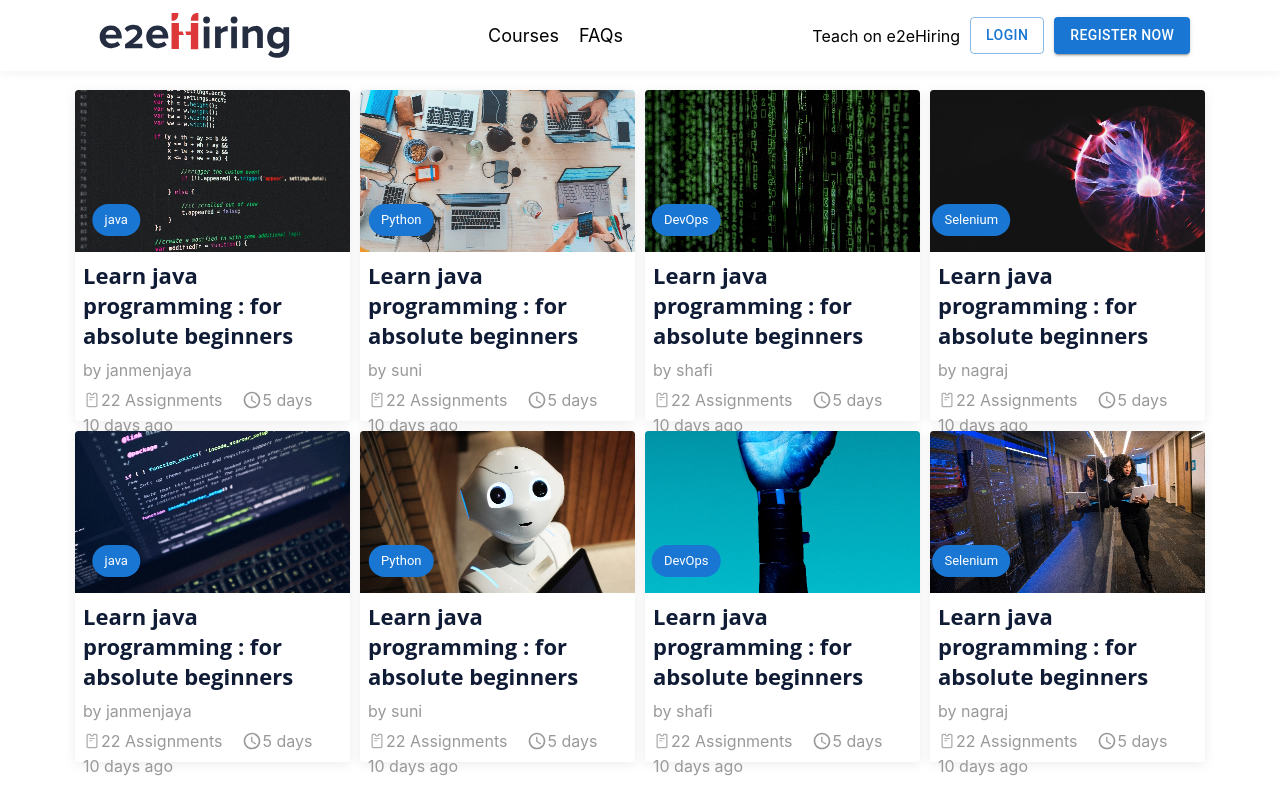
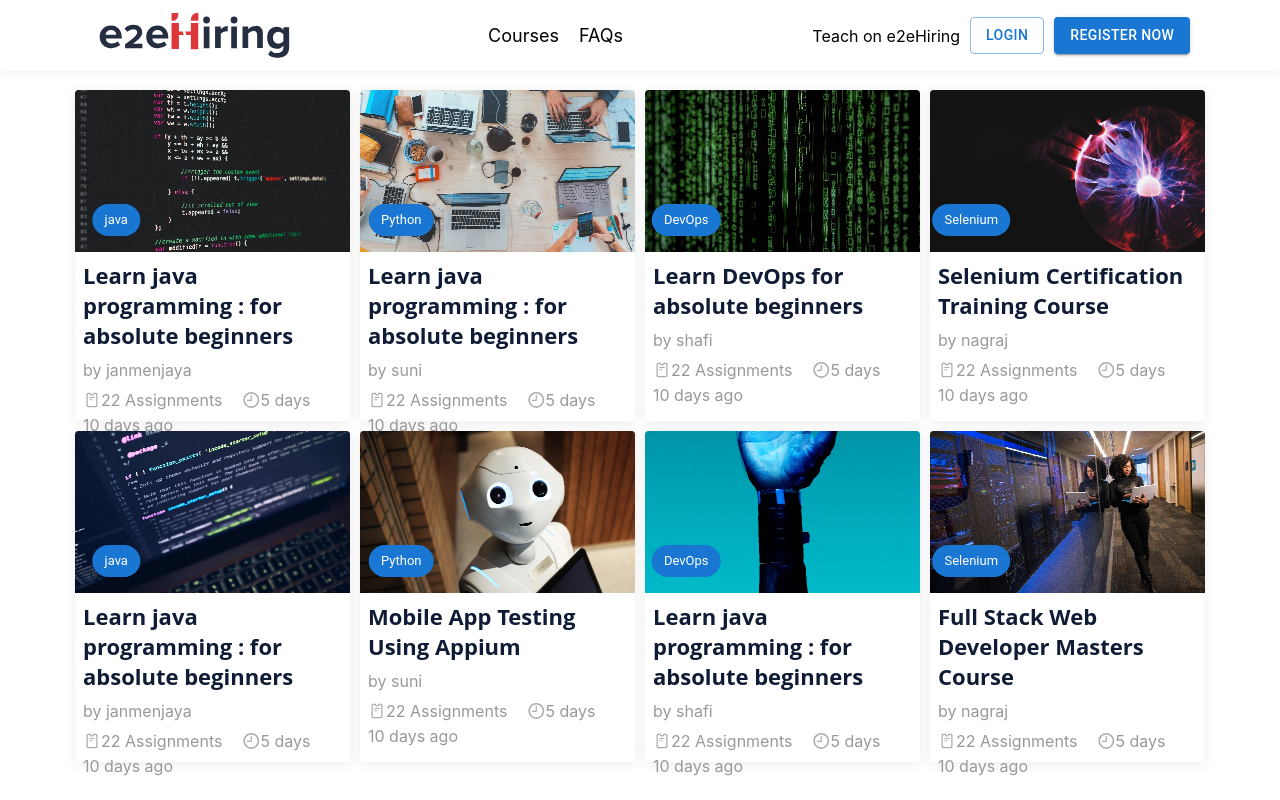
Before and after one commit to janmenjaya7/Course-management-system, a React (Create React App) app: page / in a window 1280 px wide. Built offline with nearby package versions, Linux system fonts and the light colour scheme.

Commit message:
clock icon changes

```diff
--- a/package.json
+++ b/package.json
@@ -9,6 +9,7 @@
     "@testing-library/jest-dom": "^5.17.0",
     "@testing-library/react": "^13.4.0",
     "@testing-library/user-event": "^13.5.0",
+    "bootstrap": "^5.3.3",
     "react": "^18.2.0",
     "react-dom": "^18.2.0",
     "react-scripts": "5.0.1",
--- a/src/App.js
+++ b/src/App.js
@@ -1,6 +1,6 @@
 import "./App.css";
 import Card from "./components/card/card";
-import Navbar from "./components/card/Navbar/Navbar";
+import Navbar from "./components/Navbar/Navbar";
 import javaImg from "./assets/markus-spiske/markus-spiske-1LLh8k2_YFk-unsplash.png";
 import image6 from "./assets/markus-spiske-6/markus-spiske-1LLh8k2_YFk-unsplash.png";
 import image3 from "./assets/markus-spiske-3/markus-spiske-1LLh8k2_YFk-unsplash.png";
@@ -11,6 +11,7 @@ import image8 from "./assets/markus-spiske-8/markus-spiske-1LLh8k2_YFk-unsplash.
 import image9 from "./assets/markus-spiske-9/markus-spiske-1LLh8k2_YFk-unsplash.png";
 const data = [
   {
+    heding: "Learn java programming : for absolute beginners",
     image: javaImg,
     name: "janmenjaya",
     day: "10",
@@ -20,6 +21,7 @@ const data = [
   },
   {
     image: image6,
+    heding: "Learn java programming : for absolute beginners",
     name: "suni",
     day: "10",
     Assignments: "22",
@@ -28,6 +30,7 @@ const data = [
   },
   {
     image: image3,
+    heding: "Learn DevOps for absolute beginners",
     name: "shafi",
     day: "10",
     Assignments: "22",
@@ -36,6 +39,7 @@ const data = [
   },
   {
     image: image4,
+    heding: "Selenium Certification Training Course",
     name: "nagraj",
     day: "10",
     Assignments: "22",
@@ -44,6 +48,7 @@ const data = [
   },
   {
     image: image5,
+    heding: "Learn java programming : for absolute beginners",
     name: "janmenjaya",
     day: "10",
     Assignments: "22",
@@ -52,6 +57,7 @@ const data = [
   },
   {
     image: image7,
+    heding: "Mobile App Testing Using Appium",
     name: "suni",
     day: "10",
     Assignments: "22",
@@ -60,6 +66,7 @@ const data = [
   },
   {
     image: image8,
+    heding: "Learn java programming : for absolute beginners",
     name: "shafi",
     day: "10",
     Assignments: "22",
@@ -68,6 +75,7 @@ const data = [
   },
   {
     image: image9,
+    heding: "Full Stack Web Developer Masters Course",
     name: "nagraj",
     day: "10",
     Assignments: "22",
@@ -84,6 +92,7 @@ function App() {
       <div className="app-section">
         {data.map((item) => (
           <Card
+            heding={item.heding}
             image={item.image}
             name={item.name}
             day={item.day}
@@ -98,4 +107,4 @@ function App() {
   );
 }
 
-export default App
+export default App;
--- a/src/components/card/Navbar/Navbar.jsx
+++ b/src/components/Navbar/Navbar.jsx
@@ -1,6 +1,7 @@
 import React from "react";
-import logo from "../../../assets/logo/Group.svg";
-import "../Navbar/navbar.css";
+// import logo from "../../../assets/logo/Group.svg";
+import logo from "../../assets/logo/Group.svg";
+import "./navbar.css";
 import Button from "@mui/material/Button";
 
 function Navbar() {
--- a/src/components/card/card.jsx
+++ b/src/components/card/card.jsx
@@ -1,9 +1,9 @@
 import React from "react";
 import "../card/card.css";
 import logo from "../../assets/Group-icon/Group 63691.png";
-import AccessTimeIcon from "@mui/icons-material/AccessTime";
+import clock from "../../assets/logo/clock.svg";
 import Chip from "@mui/material/Chip";
-function card({ name, day, Assignments, time, image, chip }) {
+function card({ name, day, Assignments, time, image, chip, heding }) {
   return (
     <>
       <div className="card">
@@ -14,9 +14,7 @@ function card({ name, day, Assignments, time, image, chip }) {
           </div>
         </div>
         <div className="java-programming-text">
-          <h3 className="java-programming">
-            Learn java programming : for absolute beginners
-          </h3>
+          <h3 className="java-programming">{heding}</h3>
           <div className="name-sec">
             <p>by {name}</p>
             <div className="Assignments-sec">
@@ -28,7 +26,7 @@ function card({ name, day, Assignments, time, image, chip }) {
               </div>
               <div>
                 <span className="logo-section" id="logo">
-                  <AccessTimeIcon fontSize="small" />
+                  <img src={clock} alt="clock" />
                   {time} days
                 </span>
               </div>
```
Also changed, not shown: src/assets/logo/clock.svg (added), src/components/Navbar/navbar.css (renamed from src/components/card/Navbar/navbar.css), 1 other file (tests, documents, lock files or other folders).
